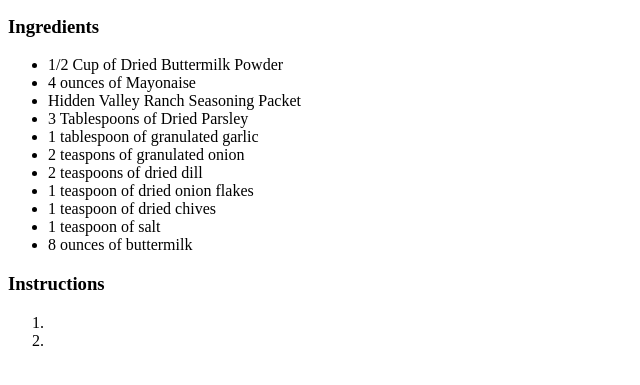
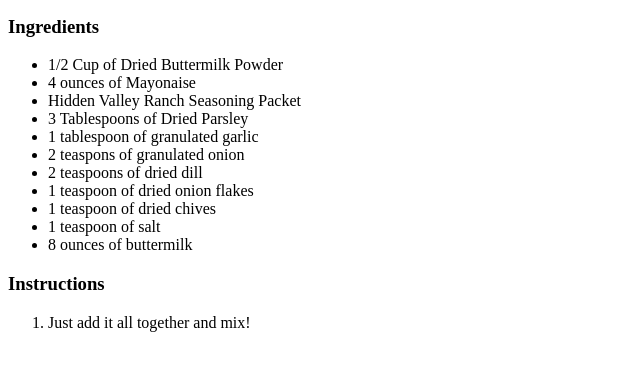
Before and after one commit to rememberthehuman/odin-recipes, a plain HTML site: page recipes/wingstopranch.html in a window 1280 px wide. Shown: the part 105-490 px from the top of the page, without its empty margins (0-640 px from the left). Drawn offline with Linux system fonts and the light colour scheme.

Commit message:
Update wingstopranch.html

```diff
--- a/recipes/wingstopranch.html
+++ b/recipes/wingstopranch.html
@@ -29,8 +29,8 @@
 
         <h3>Instructions</h3>
         <ol>
-            <li></li>
-            <li></li>
+            <li>Just add it all together and mix!</li>
+
         </ol>
 
     </body>
```
